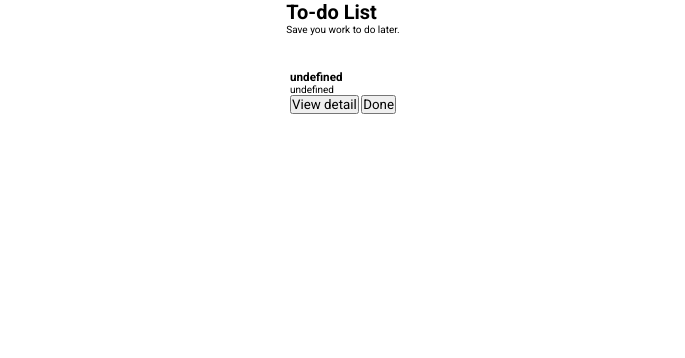
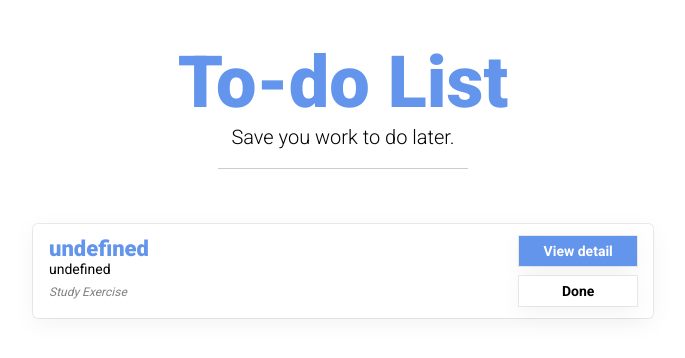
Before and after one commit to NguyenAnhTuan1912/to-do-list, a plain HTML site: page index.html in a window 1280 px wide. Shown: the whole page, without its empty margins (297-982 px from the left). Drawn offline with Linux system fonts and the light colour scheme.

Commit message:
Second Commit

```diff
--- a/index.html
+++ b/index.html
@@ -14,6 +14,7 @@
     <!-- CSS Files -->
     <link rel="stylesheet" href="./sass/css/reset.css">
     <link rel="stylesheet" href="./sass/css/layout.css">
+    <link rel="stylesheet" href="./sass/css/todolist.css">
 
     <!-- JavaScript Files -->
     <script defer type="module" src="./js/main.js"></script>
--- a/js/component/ToDoItem.js
+++ b/js/component/ToDoItem.js
@@ -6,9 +6,9 @@ export default function ToDoItem(data) {
         <div class="to-do-item">
             ${Header({})}
             <div class="to-do-item__type-container">
-                <p class="type-text"></p>
+                <p class="type-text">Study Exercise</p>
             </div>
-            ${Button([['primary'], ['done']], [['js-viewDetail'], ['js-completeWork']])}
+            ${Button([['btn-primary'], ['btn-done']], [['js-viewDetail'], ['js-completeWork']])}
         </div>
     `;
 }
--- a/js/main.js
+++ b/js/main.js
@@ -1,6 +1,5 @@
 import Header from "./component/Header.js";
 import ToDoList from "./component/ToDoList.js";
-import ToDoItem from "./component/ToDoItem.js";
 
 const root = document.getElementById('root');
 
--- a/sass/layout.scss
+++ b/sass/layout.scss
@@ -1,14 +1,96 @@
+@import './mixin.scss';
+@import './variables.scss';
+
 body {
     width: 100%;
     height: 100%;
 }
 
+header {
+    width: 100%;
+    height: fit-content;
+
+    .header__title {
+        font-weight: 900;
+        color: $fc-title;
+    }
+
+    .header__subtitle {
+        font-weight: 300;
+    }
+
+    .header__title, .header__subtitle {
+        @include cursor-behavior(default);
+    }
+
+}
+
+.btn {
+    @include cursor-behavior(pointer);
+    width: 100%;
+    height: 30px;
+    font-size: 1.4rem;
+    font-weight: 600;
+    background-color: white;
+    border: none;
+    box-shadow: $box-shadow1;
+}
+
+.btn-primary {
+    background-color: $btn-color1;
+    color: #fff;
+
+    &:hover {
+        background-color: $btn-primary-hover-color1;
+    }
+}
+
+.btn-done {
+    &:hover {
+        background-color: $btn-primary-hover-color1;
+        color: #fff;
+    }
+}
+
 #root {
-    display: flex;
-    flex-direction: column;
-    justify-content: space-around;
-    align-items: center;
+    @include flex(column, space-around, center);
     gap: 35px;
     width: 100%;
     height: 100%;
+    padding: 20px 16px;
+
+    &>header {
+        position: relative;
+        display: flex;
+        flex-direction: column;
+        justify-content: space-around;
+        align-items: center;
+        padding: 20px 0;
+
+        .header__title {
+            font-size: 7.2rem;
+        }
+
+        .header__subtitle {
+            font-size: 2rem;
+        }
+
+        &:after {
+            content: '';
+            position: absolute;
+            width: 20%;
+            height: 1px;
+            background-color: rgba(0, 0, 0, .2);
+            bottom: 0;
+        }
+    }
+
+    .content-container {
+        width: 100%;
+        min-width: 375px;
+        max-width: 800px;
+        height: fit-content;
+        min-height: 100px;
+        overflow-x: hidden;
+    }
 }
--- /dev/null
+++ b/sass/mixin.scss
@@ -0,0 +1,22 @@
+@mixin cursor-behavior($behavior) {
+    cursor: $behavior;
+}
+
+@mixin flex($direction, $justify-content, $align-item) {
+    display: flex;
+    flex-direction: $direction;
+    justify-content: $justify-content;
+    align-items: $align-item;
+
+    @if $direction == '' {
+        flex-direction: row;
+    }
+
+    @if justify-content == '' {
+        justify-content: flex-start;
+    }
+
+    @if align-items == '' {
+        align-items: flex-start;
+    }
+}
--- /dev/null
+++ b/sass/todolist.scss
@@ -0,0 +1,70 @@
+@import './mixin.scss';
+@import './variables.scss';
+
+// Mixin
+
+@mixin setToDoItem-width-heigth($max-width) {
+    width: 100%;
+    min-width: 375px;
+    max-width: $max-width;
+    height: fit-content;
+    min-height: 80px;
+}
+
+//
+
+.content-container {
+    .content__slider-container {
+        width: 200%;
+        min-width: 375px;
+        max-width: 1600px;
+        height: fit-content;
+        left: 0;
+
+        .slider__to-do-items-container {
+            @include flex(column, space-around, center);
+            @include setToDoItem-width-heigth(800px);
+            padding: 20px;
+
+            .to-do-item {
+                display: grid;
+                grid-template-columns: auto 20%;
+                grid-template-areas:
+                    'header button'
+                    'type button'
+                ;
+                @include setToDoItem-width-heigth(620px);
+                padding: 12px 16px;
+                box-shadow: $box-shadow1;
+                border-radius: 5px;
+
+                &>header {
+                    grid-area: header;
+                    .header__title {
+                        font-size: 2.2rem;
+                    }
+
+                    .header__subtitle {
+                        font-size: 1.4rem;
+                        font-weight: 400;
+                    }
+                }
+
+                .to-do-item__type-container {
+                    width: 100%;
+                    height: fit-content;
+                    color: #808080;
+                    font-size: 1.2rem;
+                    font-style: italic;
+                }
+
+                .button-container {
+                    grid-area: button;
+                    @include flex(column, space-around, flex-start);
+                    gap: 10px;
+                    width: 100%;
+                }
+            }
+        }
+    }
+}
--- /dev/null
+++ b/sass/variables.scss
@@ -0,0 +1,11 @@
+// Button colors
+$btn-color1: #6495ED;
+$btn-primary-hover-color1: rgb(26, 26, 26);
+
+
+// Font colors
+$fc-title: #6495ED;
+
+
+// Box Shadow
+$box-shadow1: rgba(0, 0, 0, 0.05) 0px 6px 24px 0px, rgba(0, 0, 0, 0.08) 0px 0px 0px 1px;
```
Also changed, not shown: sass/css/layout.css, sass/css/todolist.css (added), 2 other files.
